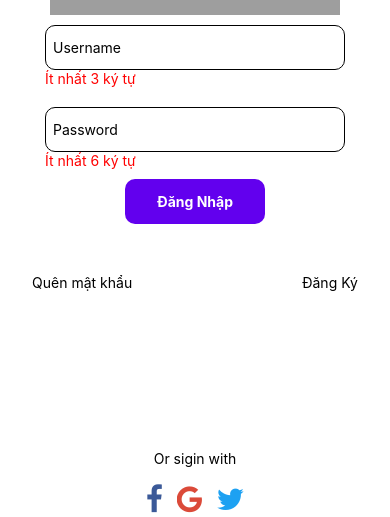
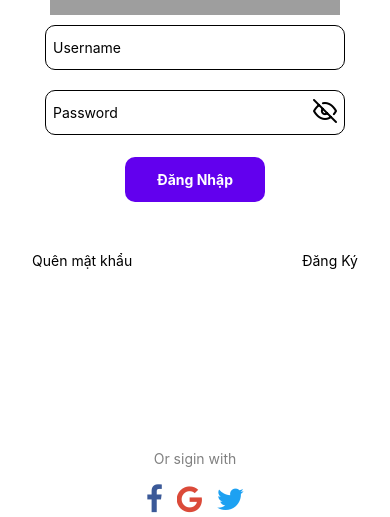
Before and after one commit to nguyenchinhdeptrai/quanly-agile, a React Native app: screen /Login in a window 390 px wide. Shown: the part 225-742 px from the top of the page. Built offline with nearby package versions, Linux system fonts and the light colour scheme; grey boxes are pictures that could not be loaded.

Commit message:
add validate from login

```diff
--- a/Comp/login.js
+++ b/Comp/login.js
@@ -1,22 +1,53 @@
 import { StyleSheet, Text, View, Image, TextInput, TouchableOpacity } from 'react-native'
-import React from 'react'
+import React, { useState } from 'react'
 import { Icon } from 'react-native-elements';
-
+import { Feather } from '@expo/vector-icons';
+import { KeyboardAvoidingView } from 'react-native';
 
 const Login = (props) => {
+    //validate from
+    const [password, setPassword] = useState('');
+    const [user, setUser] = useState('');
+    //show password
+    const [show, setshow] = useState(false);
+    const [visPass, setVisPass] = useState(true);
     return (
         <View style={styles.container}>
             <View style={styles.view1}>
                 <Image source={{ uri: 'https://s3-alpha-sig.figma.com/img/d8f7/9177/0a9433e42748cb7f3bef6c1df9577f98?Expires=1685318400&Signature=GZpQAlL9VanPCSFQSojUWJtaT3-43VxQAdbSHJXIvczhBFjAHO3EynMswSPOgZh5Hv-M~bOoBBYPgBcnEHaZ~xQEwZUH8tIA3fkmtN1qoomkEwl~eINO8equJIWkwpg6ndemlJnkf5KQijEj-r9Q2NRYb9Fsq7R4uulifLEB4bblTi1JjoPWM76pCNRo2mnIJPVSlwhYdfIZvlEk8JposmfVlgCnrk-BR-gyBFnqgzpoo1rNcDBPypdLgsOf589Pp-ABME88Wc2eGUS4lz~Z9r-rop25IRhslaE1D1yYc3QMOh~K3i2MR5zf9rAvBbSyel30lwOUnhUYPUIMZenKnA__&Key-Pair-Id=APKAQ4GOSFWCVNEHN3O4' }}
                     style={styles.img} />
                 <View style={styles.viewTextinput}>
-                    <TextInput placeholder="Username " style={styles.textinput} />
-                    <Text style={styles.validateText}>Ít nhất 3 ký tự</Text>
+                    <TextInput placeholder="Username " style={styles.textinput} onChangeText={text => {
+                        setUser(text);
+                        if (user.length < 3) {
+                            console.log('User nhỏ hơn 3 ký tự');
+                        }
+                    }} />
+                    {user.length != '' && user.length < 3 ? <Text style={styles.validateText}>Ít nhất 3 ký tự</Text> : ''}
+
                 </View>
                 <View style={styles.viewTextinput}>
-                    <TextInput placeholder="Password " style={styles.textinput} />
-                    <Text style={styles.validateText}>Ít nhất 6 ký tự</Text>
+                    <View style={{ flexDirection: 'row' }}>
+                        <TextInput placeholder="Password " style={styles.textinput}
+                            onChangeText={text => {
+                                setPassword(text);
+                                if (password.length > 6) {
+                                    console.log('Lỗi Pass');
+                                }
+                            }}
+                            value={password}
+                            secureTextEntry={visPass}
+                        />
+                        <TouchableOpacity onPress={() => {
+                            setVisPass(!visPass)
+                            setshow(!show)
+                        }}>
+                            <Feather name={show === false ? "eye-off" : "eye"} size={24} color="black" style={{ marginLeft: -32, marginTop: 8 }} />
+                        </TouchableOpacity>
+                    </View>
+                    {password.length != '' && password.length < 6 ? <Text style={styles.validateText}>Ít nhất 6 ký tự</Text> : ''}
                 </View>
+
                 <TouchableOpacity style={styles.btnLogin}>
                     <Text style={styles.textLogin}>Đăng Nhập</Text>
                 </TouchableOpacity>
@@ -25,9 +56,8 @@ const Login = (props) => {
                     <Text>Đăng Ký</Text>
                 </View>
             </View>
-
             <View style={styles.view2}>
-                <Text>Or sigin with</Text>
+                <Text style={{ color: 'gray' }}>Or sigin with</Text>
                 <View style={styles.viewFacebook}>
                     <TouchableOpacity style={styles.btnViewWith}>
                         <Icon name="facebook" type="font-awesome" size={30} color="#3b5998" />
@@ -84,6 +114,7 @@ const styles = StyleSheet.create({
         color: 'red',
     },
     btnLogin: {
+        marginTop: 12,
         width: 140,
         height: 45,
         borderRadius: 10,
--- a/package.json
+++ b/package.json
@@ -18,6 +18,7 @@
     "react-native": "0.71.7",
     "react-native-elements": "^3.4.3",
     "react-native-gesture-handler": "^2.10.0",
+    "react-native-keyboard-aware-scroll-view": "^0.9.5",
     "react-native-reanimated": "^3.1.0",
     "react-native-safe-area-context": "^4.5.0",
     "react-native-screens": "~3.20.0",
```
Also changed, not shown: 1 other file (tests, documents, lock files or other folders).
